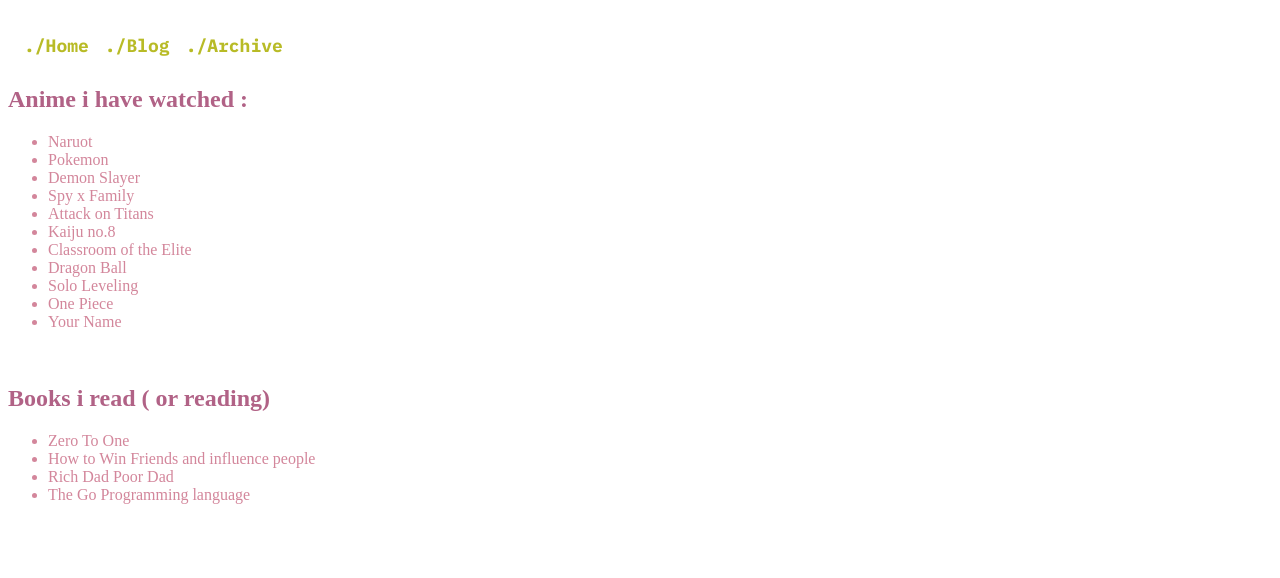
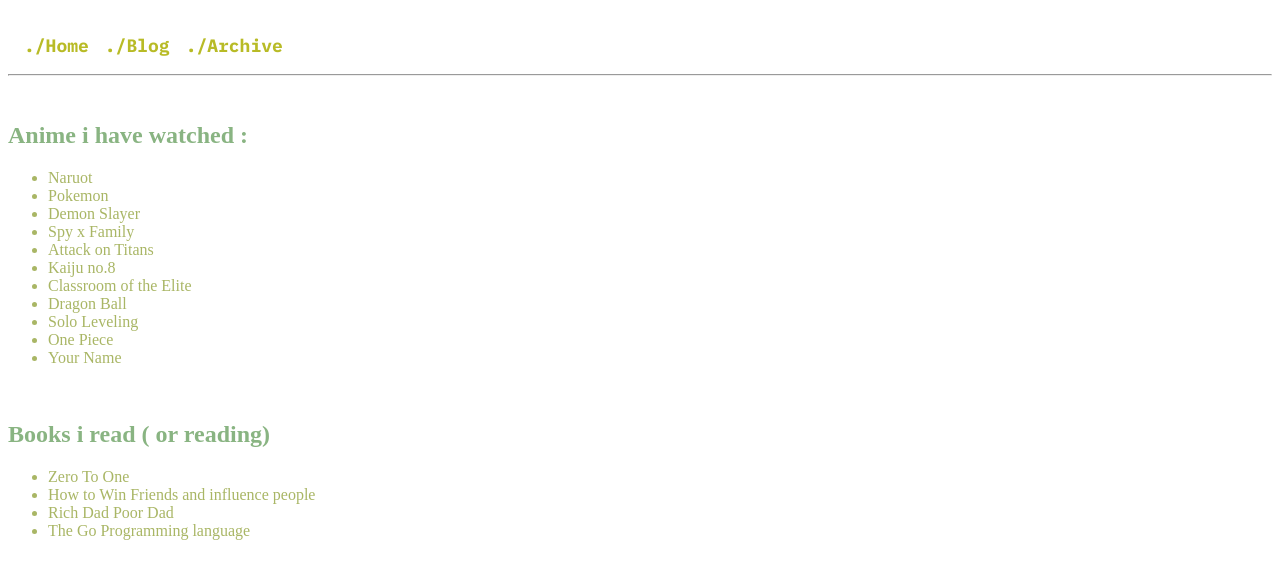
Before and after one commit to ThePikachuDev/portfolio-site-v2, a SvelteKit app: page /archive in a window 1280 px wide. Shown: the top 578 px of the page. Built offline with nearby package versions, Linux system fonts and the light colour scheme.

Commit message:
did some tweaks and colorschemes update

```diff
--- a/src/routes/+layout.svelte
+++ b/src/routes/+layout.svelte
@@ -3,6 +3,8 @@
     import Header from './header.svelte';
 </script>
 
-<Header />
+<main>
+    <Header />
+</main>
 
 {@render children()}
--- a/src/routes/+page.svelte
+++ b/src/routes/+page.svelte
@@ -1,5 +1,4 @@
 <script lang="ts">
-  import Header from "./header.svelte";
 </script>
 
 
@@ -12,7 +11,6 @@
 
 
 
-<!-- svelte-ignore css_unused_selector -->
 <style>
   :global(*) {
     margin: 0;
--- a/src/routes/archive/+page.svelte
+++ b/src/routes/archive/+page.svelte
@@ -3,6 +3,8 @@
 </script>
 
 <main>
+    <hr>
+    <br>
 
 
 
@@ -42,11 +44,11 @@
 
 
     h2{
-        color: #B16286;
+        color: #89B482;
     }
 
     ul li {
-        color: #D3869B;
+        color: #A9B665;
     }
 
 </style>
```
